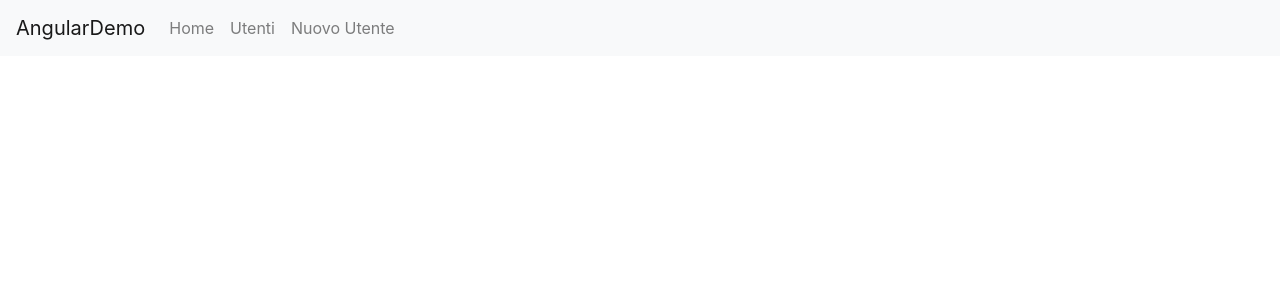
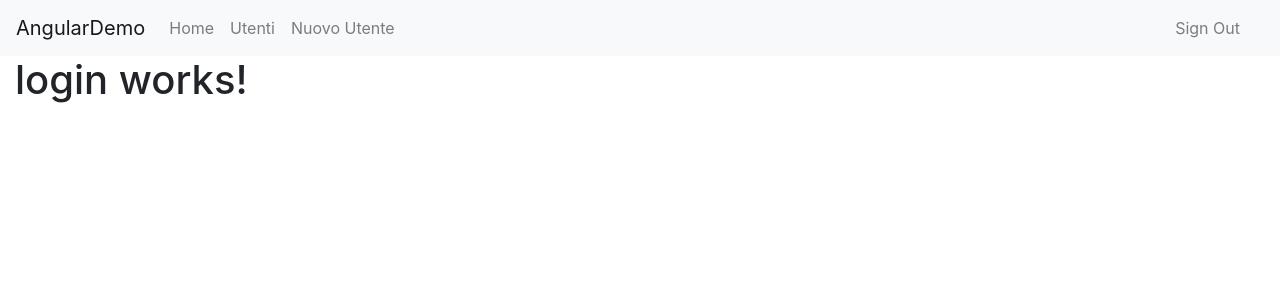
Before and after one commit to CtrlFnAlt/AngularArias, an Angular app: page /login in a window 1280 px wide. Before the commit this address led to /. Shown: the top 300 px of the page. Built offline with nearby package versions, Linux system fonts and the light colour scheme.

Commit message:
Inserimento tasti SingIn SingOut

```diff
--- /dev/null
+++ b/src/app/Components/Auth/login/login.component.html
@@ -0,0 +1 @@
+<h1>login works!</h1>
--- /dev/null
+++ b/src/app/Components/Auth/login/login.component.ts
@@ -0,0 +1,15 @@
+import { Component, OnInit } from '@angular/core';
+
+@Component({
+  selector: 'app-login',
+  templateUrl: './login.component.html',
+  styleUrls: ['./login.component.scss']
+})
+export class LoginComponent implements OnInit {
+
+  constructor() { }
+
+  ngOnInit(): void {
+  }
+
+}
--- a/src/app/Components/navbar/navbar.component.html
+++ b/src/app/Components/navbar/navbar.component.html
@@ -17,5 +17,13 @@
         <a class="nav-link" href="#" routerLink="/users/new">Nuovo Utente</a>
       </li>
     </ul>
+    <ul class="navbar-nav px-3 ml-auto">
+      <li class="nav-item text-nowrap">
+        <a *ngIf="!isUserLoggedIn" href="#" class="nav-link">Sign In</a>
+      </li>
+      <li class="nav-item text-nowrap">
+        <a *ngIf="isUserLoggedIn" (click)="logout($event)" href="#" class="nav-link">Sign Out</a>
+      </li>
+    </ul>
   </div>
 </nav>
--- a/src/app/Components/navbar/navbar.component.ts
+++ b/src/app/Components/navbar/navbar.component.ts
@@ -1,4 +1,6 @@
-import {Component, OnInit, Output, EventEmitter} from '@angular/core';
+import {Component, EventEmitter, OnInit, Output} from '@angular/core';
+import {AuthService} from "../../Services/auth.service";
+import {Router} from "@angular/router";
 
 @Component({
   selector: 'app-navbar',
@@ -8,13 +10,24 @@ import {Component, OnInit, Output, EventEmitter} from '@angular/core';
 export class NavbarComponent implements OnInit {
 
   @Output() onNewUser = new EventEmitter();
-  constructor() { }
+  isUserLoggedIn = false;
+
+  constructor(private auth: AuthService, private router: Router) {
+  }
 
   ngOnInit(): void {
+    this.isUserLoggedIn = this.auth.isUserLoggedIn()
   }
 
-  newUser(){
+  newUser() {
     this.onNewUser.emit();
   }
 
+  logout(e) {
+    e.preventDefault();
+    this.auth.logout();
+    this.router.navigate(['login']);
+  }
+
+
 }
--- a/src/app/Components/users/users.component.html
+++ b/src/app/Components/users/users.component.html
@@ -1,4 +1,6 @@
-<table class="table">
+<div class="container">
+  <div class="">
+    <table class="table table-striped table-sm">
       <caption>Gli Utenti</caption>
       <th>Nome</th>
       <th>Cognome</th>
@@ -8,8 +10,8 @@
       <!--  <th>Telefono</th>-->
       <th>Provincia</th>
       <th>Azioni</th>
-  <tr app-user *ngFor="let user of users" [userdata]="user"
-  (userOutput)="onDeleteUser($event)" (userSelected)="onSelectUser($event)"
-
-  ></tr>
+      <tr (userOutput)="onDeleteUser($event)" (userSelected)="onSelectUser($event)" *ngFor="let user of users"
+          [userdata]="user" app-user></tr>
     </table>
+  </div>
+</div>
--- /dev/null
+++ b/src/app/Services/auth.service.ts
@@ -0,0 +1,26 @@
+import { Injectable } from '@angular/core';
+
+@Injectable({
+  providedIn: 'root'
+})
+export class AuthService {
+
+  private isUserLogIn = true;
+  constructor() { }
+
+  isUserLoggedIn(){
+    return this.isUserLogIn;
+  }
+
+  signIn(email: string, password: string){
+
+  }
+
+  signUp(username: string, email: string, password: string){
+
+  }
+
+  logout(){
+    this.isUserLogIn = false;
+  }
+}
--- a/src/app/Services/routes-guard.service.ts
+++ b/src/app/Services/routes-guard.service.ts
@@ -1,16 +1,21 @@
-import { Injectable } from '@angular/core';
+import {Injectable} from '@angular/core';
 import {ActivatedRouteSnapshot, CanActivate, Router, RouterStateSnapshot, UrlTree} from "@angular/router";
 import {Observable} from "rxjs";
+import {AuthService} from "./auth.service";
 
 @Injectable({
   providedIn: 'root'
 })
-export class RoutesGuardService implements CanActivate{
+export class RoutesGuardService implements CanActivate {
 
-  constructor(private router: Router) { }
+  constructor(private router: Router, private auth: AuthService) {
+  }
 
   canActivate(route: ActivatedRouteSnapshot, state: RouterStateSnapshot): Observable<boolean | UrlTree> | Promise<boolean | UrlTree> | boolean | UrlTree {
-    this.router.navigate(['users']);
-    return true;
+    if (this.auth.isUserLoggedIn()) {
+      return true;
+    } else {
+      this.router.navigate(['login']);
+    }
   }
 }
--- a/src/app/app-routing.module.ts
+++ b/src/app/app-routing.module.ts
@@ -5,6 +5,7 @@ import {UserDetailComponent} from "./Components/user-detail/user-detail.componen
 import {ShowUserComponent} from "./Components/show-user/show-user.component";
 import {HttpClientModule} from "@angular/common/http";
 import {RoutesGuardService} from "./Services/routes-guard.service";
+import {LoginComponent} from "./Components/Auth/login/login.component";
 
 
 const routes: Routes = [
@@ -30,6 +31,10 @@ const routes: Routes = [
     path: 'users/:id',
     component: ShowUserComponent
   },
+  {
+    path: 'login',
+    component: LoginComponent
+  }
 ];
 
 @NgModule({
--- a/src/app/app.module.ts
+++ b/src/app/app.module.ts
@@ -12,6 +12,8 @@ import {FontAwesomeModule} from '@fortawesome/angular-fontawesome';
 import {NavbarComponent} from './Components/navbar/navbar.component';
 import {HomeComponent} from './Components/home/home.component';
 import {ShowUserComponent} from './Components/show-user/show-user.component';
+import {AuthService} from "./Services/auth.service";
+import { LoginComponent } from './Components/Auth/login/login.component';
 
 
 @NgModule({
@@ -23,6 +25,7 @@ import {ShowUserComponent} from './Components/show-user/show-user.component';
     NavbarComponent,
     HomeComponent,
     ShowUserComponent,
+    LoginComponent,
   ],
 
   imports: [
@@ -32,7 +35,9 @@ import {ShowUserComponent} from './Components/show-user/show-user.component';
     FontAwesomeModule,
   ],
 
-  providers: [UserService],
+  providers: [UserService,
+    AuthService],
+
   bootstrap: [AppComponent]
 })
 export class AppModule {
```
Also changed, not shown: src/app/Components/Auth/login/login.component.scss (added), 1 other file (tests, documents, lock files or other folders). Lines whose indentation alone changed are shown as unchanged.
